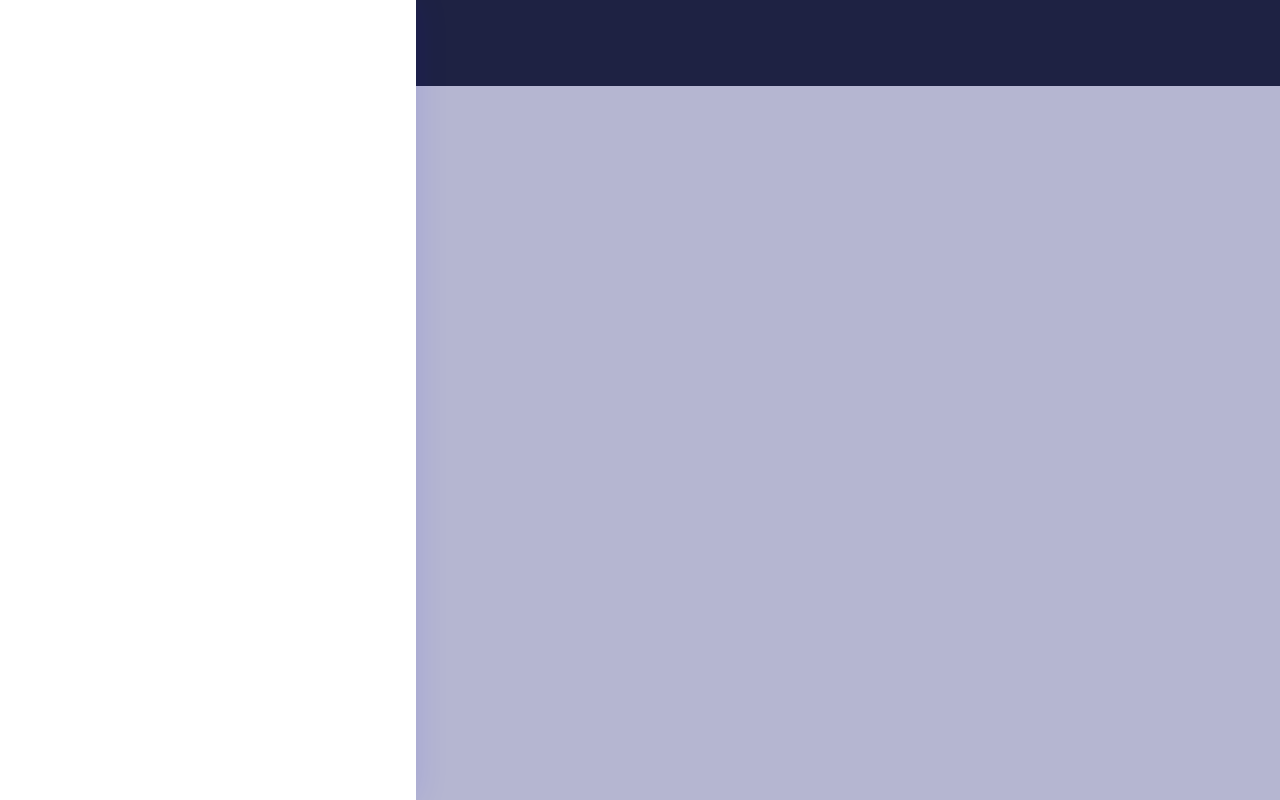
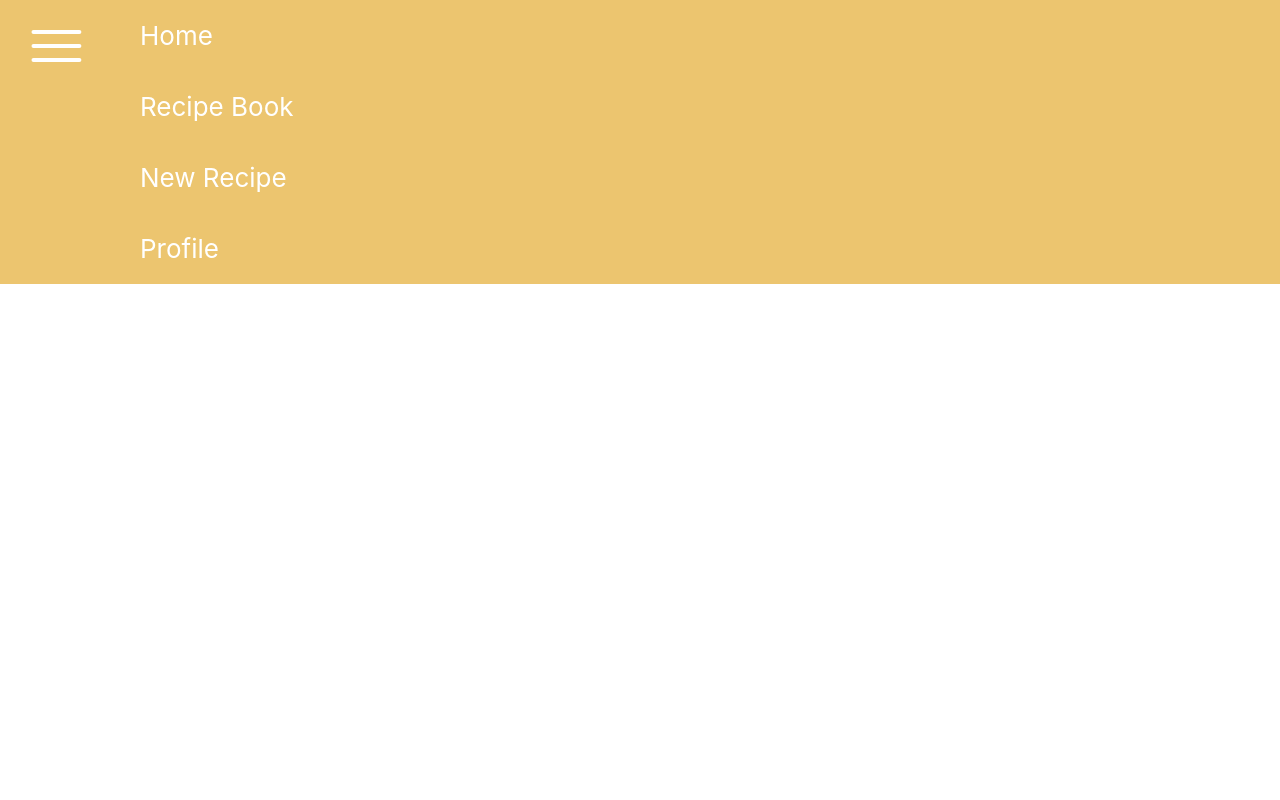
Before and after one commit to jcderry5/hci-recipe-app, a React (Create React App) app: page / in a window 1280 px wide. Built offline with nearby package versions, Linux system fonts and the light colour scheme.

Commit message:
almost done, options just don't dissapear

```diff
--- a/package.json
+++ b/package.json
@@ -7,6 +7,7 @@
     "@testing-library/jest-dom": "^5.16.5",
     "@testing-library/react": "^13.4.0",
     "@testing-library/user-event": "^13.5.0",
+    "classnames": "^2.3.2",
     "react": "^18.2.0",
     "react-dom": "^18.2.0",
     "react-scripts": "5.0.1",
--- a/src/App.css
+++ b/src/App.css
@@ -1,20 +1,14 @@
+html{
+  width: 100%;
+  height: 100%;
+}
+
 .App {
   text-align: center;
 }
 
-.App-logo {
-  height: 40vmin;
-  pointer-events: none;
-}
-
-@media (prefers-reduced-motion: no-preference) {
-  .App-logo {
-    animation: App-logo-spin infinite 20s linear;
-  }
-}
-
 .App-header {
-  background-color: #282c34;
+  background-color: #ecc56f;
   min-height: 10vh;
   display: flex;
   /* flex-direction: column; */
@@ -24,20 +18,6 @@
   color: white;
 }
 
-.App-link {
-  color: #61dafb;
-}
-
-@keyframes App-logo-spin {
-  from {
-    transform: rotate(0deg);
-  }
-  to {
-    transform: rotate(360deg);
-  }
-}
-
-
 /* side menu */
 .side-menu {
   position: fixed;
@@ -46,7 +26,8 @@
   width: 100%;
   height: 100%;
   overflow: hidden;
-  pointer-events: none;
+  /* might be none */
+  pointer-events: auto;
   z-index: 25;
 }
 
@@ -59,8 +40,8 @@
   height: 100%;
   width: 70%;
   max-width: 26rem;
-  background-color: #fff;
-  box-shadow: 0 0 2rem rgba(0, 0, 255, .1);
+  background-color: #ecc56f;
+  box-shadow: 0 0 2rem rgba(150, 150, 177, 0.1);
 }
 
 .side-menu__overlay{
@@ -74,3 +55,8 @@
   opacity: .3;
 
 }
+
+.menu-option{
+  text-align: left;
+  padding: 20px;
+}
--- a/src/App.js
+++ b/src/App.js
@@ -8,7 +8,10 @@ import SideMenu from './SideMenu';
 function App() {
   const [isMenuActive, activeMenu] = useState(false)
 
+  console.log("the state is" , isMenuActive)
+
   return (
+
     <div className="App">
       <header className="App-header">
 
@@ -21,23 +24,14 @@ function App() {
         </div>
 
         {/* Menu */}
-        <SideMenu isMenuActive={isMenuActive}/>
-
-        {/* <img src={logo} className="App-logo" alt="logo" />
-        <p>
-          Edit <code>src/App.js</code> and save to reload.
-        </p>
-        <a
-          className="App-link"
-          href="https://reactjs.org"
-          target="_blank"
-          rel="noopener noreferrer"
-        >
-          Learn React
-        </a> */}
+        <SideMenu
+          isMenuActive={isMenuActive}
+          onOverLayClick = {() => activeMenu(!isMenuActive)}/>
 
       </header>
     </div>
+
+
   );
 }
 
--- a/src/Hamburger.js
+++ b/src/Hamburger.js
@@ -7,7 +7,7 @@ function Hamburger({ fill = "#594e78", onMenuClick}) {
             id = "Menu_Burger_Icon"
             data-name="Menu Burger Icon"
             // viewBox="31.5 30 49.9 32"
-            height="10vh"
+            height="11vh"
             width="120"
             fill={fill}
         >
--- a/src/SideMenu.js
+++ b/src/SideMenu.js
@@ -1,14 +1,58 @@
 import React, { Component } from 'react'
+import classnames from 'classnames'
+import PropTypes from 'prop-types'
 
 class SideMenu extends Component {
+
     render() {
+        const { isMenuActive, onOverLayClick } = this.props
+        const sideMenuClasses = classnames({
+            // 'side-menu--active': isMenuActive,
+            'side-menu': isMenuActive
+        })
+        console.log("this is inside sidemenu: ", isMenuActive)
+        const sideMenuContentClasses = classnames({
+            // 'side-menu__content--active': isMenuActive,
+            'side-menu__content': isMenuActive,
+
+        })
+
+        const sideMenuOverlayClasses = classnames({
+            "side-menu__overlay": isMenuActive,
+            // 'side-menu__overlay--active': isMenuActive
+        })
+
+
         return (
-            <aside className='side-menu'>
-                <div className='side-menu__overlay' />
-                <div className='side-menu__content'>Hello</div>
+            <aside className={sideMenuClasses}>
+                <div className={sideMenuOverlayClasses} onClick = {onOverLayClick}/>
+                <div className={sideMenuContentClasses}>
+                    {/* okay so this is where the i put the menu options,
+                    the thing is it shows up all the time and i don't know how to make it conditional */}
+                    {Menu()}
+                </div>
             </aside>
         )
     }
 }
 
+function Menu(){
+    return(
+        <div>
+            <div className='menu-option' id = "home-menu">
+                Home
+            </div>
+            <div className='menu-option' id = "recipe-book-menu">
+                Recipe Book
+            </div>
+            <div className='menu-option' id = 'new-recipe-menu'>
+                New Recipe
+            </div>
+            <div className='menu-option' id = 'profile-menu'>
+                Profile
+            </div>
+        </div>
+    )
+}
+
 export default SideMenu
```
Also changed, not shown: 1 other file (tests, documents, lock files or other folders).
